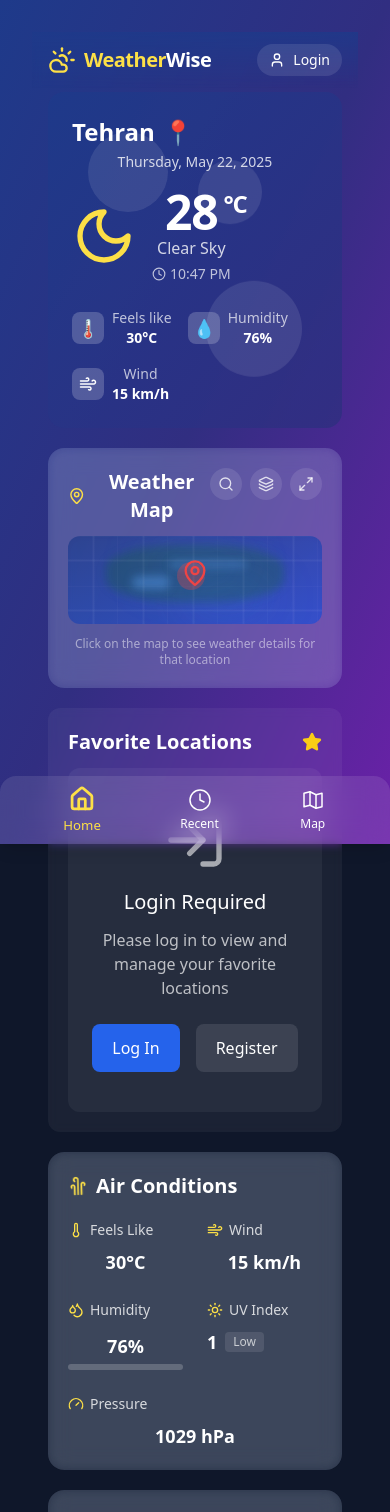
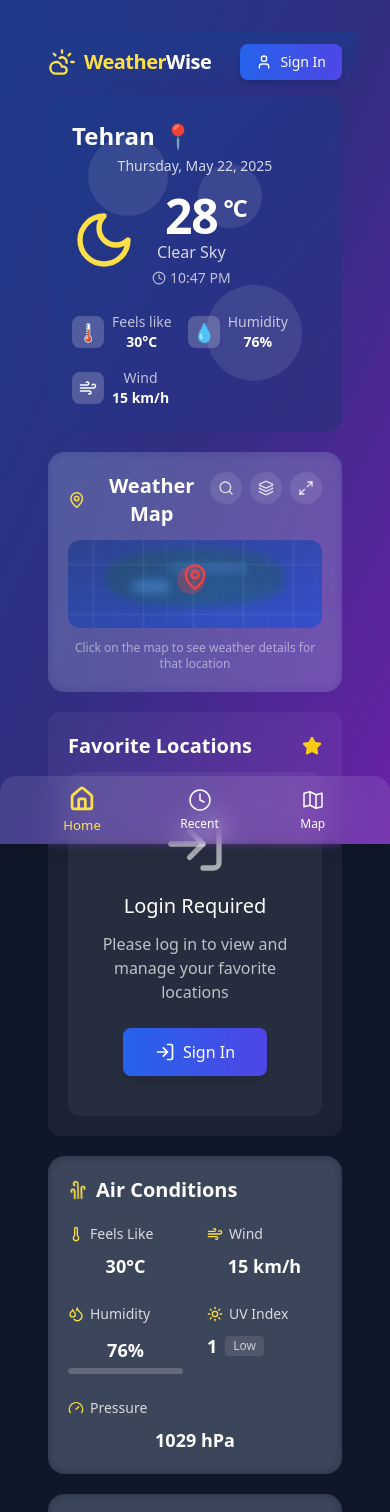
Before and after one commit to atsaeid/weather-wise-app, a React (Vite) app: page / in a window 390 px wide. Shown: the top 1512 px of the page. Built offline with nearby package versions, Linux system fonts and the light colour scheme.

Commit message:
feat: Allow adding locations to the favorites list

```diff
--- a/src/components/Header.tsx
+++ b/src/components/Header.tsx
@@ -50,19 +50,13 @@ const Header = () => {
               </div>
             </div>
           ) : (
-            <div className="flex items-center gap-2">
+            <div className="flex items-center">
               <Link
                 to="/login"
-                className="flex items-center gap-2 py-1.5 px-3 rounded-full bg-white/10 hover:bg-white/20 transition-colors text-sm"
+                className="flex items-center gap-2 py-2 px-4 rounded-lg bg-gradient-to-r from-blue-600 to-indigo-600 hover:from-blue-700 hover:to-indigo-700 transition-all text-sm font-medium shadow-md hover:shadow-lg"
               >
                 <User size={16} />
-                <span>Login</span>
-              </Link>
-              <Link
-                to="/register"
-                className="hidden sm:flex items-center gap-2 py-1.5 px-3 rounded-full bg-yellow-400/80 hover:bg-yellow-400 text-blue-900 transition-colors text-sm font-medium"
-              >
-                <span>Register</span>
+                <span>Sign In</span>
               </Link>
             </div>
           )}
--- a/src/components/weather/CurrentWeather.tsx
+++ b/src/components/weather/CurrentWeather.tsx
@@ -1,5 +1,7 @@
 import { useState, useEffect } from 'react';
-import { Cloud, CloudRain, CloudSnow, CloudSun, Moon, Sun, Wind, Clock } from 'lucide-react';
+import { Cloud, CloudRain, CloudSnow, CloudSun, Moon, Sun, Wind, Clock, Heart } from 'lucide-react';
+import { useAuth } from '../../context/AuthContext';
+import { weatherService } from '../../services/weatherService';
 
 interface CurrentWeatherProps {
   location: string;
@@ -50,6 +52,8 @@ const CurrentWeather = ({
 }: CurrentWeatherProps) => {
   const [isNight, setIsNight] = useState(false);
   const [currentLocalTime, setCurrentLocalTime] = useState(localTime || '');
+  const [isFavorite, setIsFavorite] = useState(false);
+  const { isAuthenticated } = useAuth();
 
   useEffect(() => {
     // Check if it's night based on local time
@@ -79,10 +83,23 @@ const CurrentWeather = ({
       }, 30000); // Update every 30 seconds
     }
 
+    // Check if location is in favorites
+    if (isAuthenticated) {
+      const favorites = weatherService.getFavoriteLocations();
+      setIsFavorite(favorites.includes(location));
+    }
+
     return () => {
       if (intervalId) clearInterval(intervalId);
     };
-  }, [localTime, timezone]);
+  }, [localTime, timezone, location, isAuthenticated]);
+
+  const handleToggleFavorite = () => {
+    if (!isAuthenticated) return;
+
+    const isNowFavorite = weatherService.toggleFavorite(location);
+    setIsFavorite(isNowFavorite);
+  };
 
   return (
     <div className={`w-full rounded-2xl p-6 overflow-hidden relative transition-all duration-500 ${
@@ -99,10 +116,26 @@ const CurrentWeather = ({
         <div className="flex flex-col md:flex-row md:items-center md:justify-between">
           {/* Location and date */}
           <div>
-            <h2 className="text-2xl font-bold text-white mb-1 flex items-center">
-              {location}
-              <span className="animate-pulse ml-2">📍</span>
-            </h2>
+            <div className="flex items-center mb-1">
+              {isAuthenticated && (
+                <button
+                  onClick={handleToggleFavorite}
+                  className={`mr-2 p-2 rounded-full ${
+                    isFavorite ? 'bg-red-500/30' : 'bg-white/20 hover:bg-white/30'
+                  } transition-all duration-200`}
+                  aria-label={isFavorite ? "Remove from favorites" : "Add to favorites"}
+                >
+                  <Heart
+                    size={20}
+                    className={`${isFavorite ? 'fill-red-500 text-red-500' : 'text-white'} transition-colors`}
+                  />
+                </button>
+              )}
+              <h2 className="text-2xl font-bold text-white flex items-center">
+                {location}
+                <span className="animate-pulse ml-2">📍</span>
+              </h2>
+            </div>
             <p className="text-white/80 text-sm">
               {new Date().toLocaleDateString(undefined, {
                 weekday: 'long',
--- a/src/components/weather/FavoriteLocations.tsx
+++ b/src/components/weather/FavoriteLocations.tsx
@@ -142,18 +142,13 @@ const FavoriteLocations = ({ onLocationSelect, currentLocation }: FavoriteLocati
           <LogIn className="w-16 h-16 mx-auto mb-4 text-white/60" />
           <h3 className="text-xl font-medium mb-3">Login Required</h3>
           <p className="text-white/70 mb-6">Please log in to view and manage your favorite locations</p>
-          <div className="flex justify-center gap-4">
+          <div className="flex justify-center">
             <Link
               to="/login"
-              className="px-5 py-3 bg-blue-600 hover:bg-blue-700 rounded-lg font-medium transition-colors"
+              className="px-8 py-3 bg-gradient-to-r from-blue-600 to-indigo-600 hover:from-blue-700 hover:to-indigo-700 rounded-lg font-medium transition-all shadow-lg hover:shadow-xl flex items-center justify-center gap-2"
             >
-              Log In
-            </Link>
-            <Link
-              to="/register"
-              className="px-5 py-3 bg-white/10 hover:bg-white/20 rounded-lg font-medium transition-colors"
-            >
-              Register
+              <LogIn className="w-5 h-5" />
+              <span>Sign In</span>
             </Link>
           </div>
         </div>
--- a/src/components/weather/WeatherForecastContainer.tsx
+++ b/src/components/weather/WeatherForecastContainer.tsx
@@ -1,4 +1,4 @@
-import { useState, useEffect } from 'react';
+import { useState, useEffect, useCallback } from 'react';
 import CurrentWeather from './CurrentWeather';
 import AirConditions from './AirConditions';
 import TodaysForecast from './TodaysForecast';
@@ -7,6 +7,7 @@ import MapComponent from './MapComponent';
 import FavoriteLocations from './FavoriteLocations';
 import LocationDetail from './LocationDetail';
 import { weatherService, type WeatherData } from '../../services/weatherService';
+import { useAuth } from '../../context/AuthContext';
 
 // Props interface
 interface WeatherForecastContainerProps {
@@ -19,6 +20,23 @@ const WeatherForecastContainer = ({ onConditionChange }: WeatherForecastContaine
   const [isLoading, setIsLoading] = useState(true);
   const [showLocationDetail, setShowLocationDetail] = useState(false);
   const [selectedDetailLocation, setSelectedDetailLocation] = useState<WeatherData | null>(null);
+  const { isAuthenticated } = useAuth();
+  const [favoritesUpdateCounter, setFavoritesUpdateCounter] = useState(0);
+
+  // Force refresh when favorites change
+  const refreshFavorites = useCallback(() => {
+    setFavoritesUpdateCounter(prev => prev + 1);
+  }, []);
+
+  // Attach a global event listener for favorites changes
+  useEffect(() => {
+    // Create a custom event for favorites updates
+    window.addEventListener('favorites-updated', refreshFavorites);
+
+    return () => {
+      window.removeEventListener('favorites-updated', refreshFavorites);
+    };
+  }, [refreshFavorites]);
 
   // Fetch weather data on mount and when location changes
   useEffect(() => {
@@ -155,6 +173,7 @@ const WeatherForecastContainer = ({ onConditionChange }: WeatherForecastContaine
               <>
                 <MapComponent location={weatherData.mapLocation} />
                 <FavoriteLocations
+                  key={`favorites-${favoritesUpdateCounter}-${isAuthenticated}`}
                   onLocationSelect={handleFavoriteLocationSelect}
                   currentLocation={selectedLocation}
                 />
--- a/src/services/weatherService.ts
+++ b/src/services/weatherService.ts
@@ -116,6 +116,8 @@ const getFavoriteLocations = (): string[] => {
 // Function to save favorite locations to local storage
 const saveFavoriteLocations = (favorites: string[]): void => {
   localStorage.setItem(FAVORITE_LOCATIONS_KEY, JSON.stringify(favorites));
+  // Dispatch a custom event to notify components that favorites have changed
+  window.dispatchEvent(new CustomEvent('favorites-updated'));
 };
 
 // Functions to get localized time for each location
```
